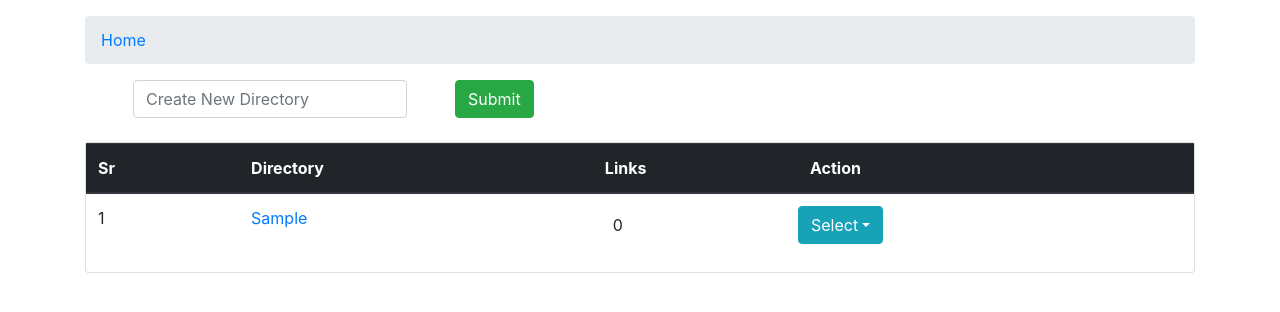
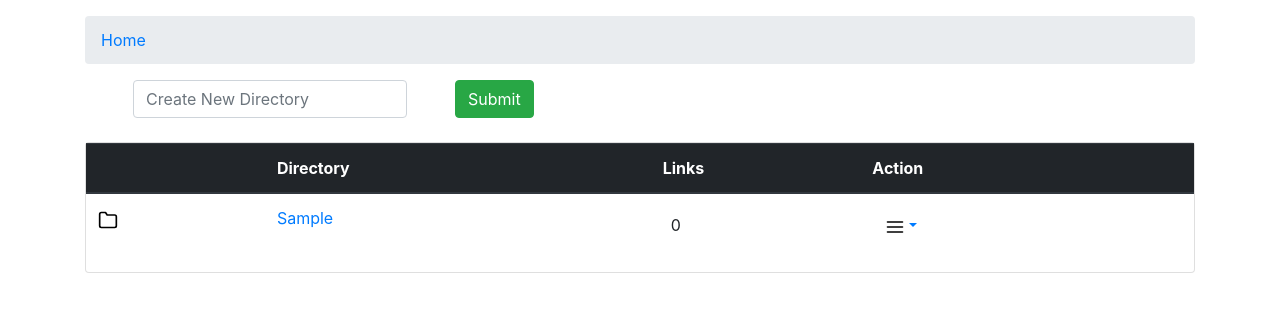
Before and after one commit to kanishka-linux/reminiscence, a Django app: page / in a window 1280 px wide. Shown: the part 70-382 px from the top of the page. Run offline with Django 3.2, Linux system fonts and the light colour scheme; a user stored in the database is signed in; tables that the repository leaves empty hold one stand-in row (values such as "Sample post"); parts of the project's set-up code (start-up, migrations or seed data) failed here and were passed over; some libraries are stand-ins or nearby versions.

Commit message:
add folder and menu icon

```diff
--- a/templates/home.html
+++ b/templates/home.html
@@ -1,6 +1,8 @@
 {% extends 'base.html' %}
 
 {% load widget_tweaks %}
+
+{% load static %}
 
 {% block breadcrumb %}
   <li class="breadcrumb-item active"><a href="/{{user.username}}">Home</a></li>
@@ -33,16 +35,16 @@
 <table class="table table-hover" >
 <thead class="thead-dark" id="thead-dark">
   <tr>
-    <th>Sr</th>
+    <th></th>
     <th>Directory</th>
     <th class="align-middle px-1">Links</th>
-    <th class="align-middle px-4">Action</th>
+    <th class="align-middle">Action</th>
   </tr>
 </thead>
 <tbody id="tbody">
   {% for index, key, value, loc, rename_link, remove_link in usr_list %}
     <tr>
-        <td>{{index}}</td>
+        <td><img src="{% static 'folder.svg' %}" width="20"></td>
       <td>
         <a href="{{ loc }}">{{ key }}</a>
       </td>
@@ -53,7 +55,7 @@
       <td>
 
            <div class="btn-group m-r-10">
-            <button aria-expanded="false" data-toggle="dropdown" class="btn btn-info dropdown-toggle waves-effect waves-light" type="button"><span class="caret">Select</span></button>
+            <button aria-expanded="false" data-toggle="dropdown" class="btn btn-link dropdown-toggle waves-effect waves-light" type="button"><span class="caret"><img src="{% static 'menu.svg' %}" width="20"></span></button>
             <ul role="menu" class="dropdown-menu dropdown-menu-right">
                 <a class="dropdown-item" data-link="{{ rename_link }}" href="{{rename_link}}" title="{{key}}" data-val="dir">Rename</a>
                 <div class="dropdown-divider"></div>
```
